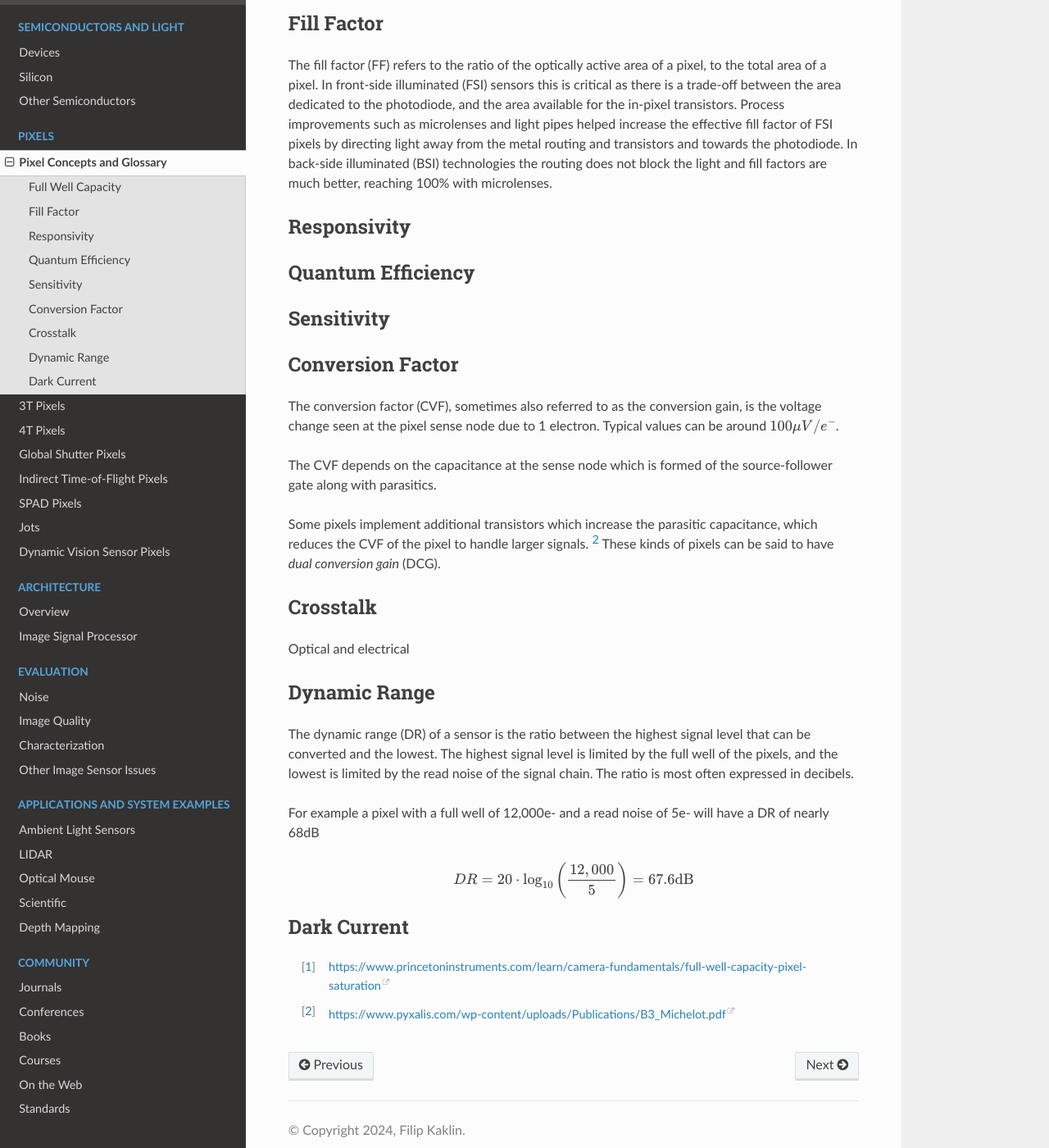
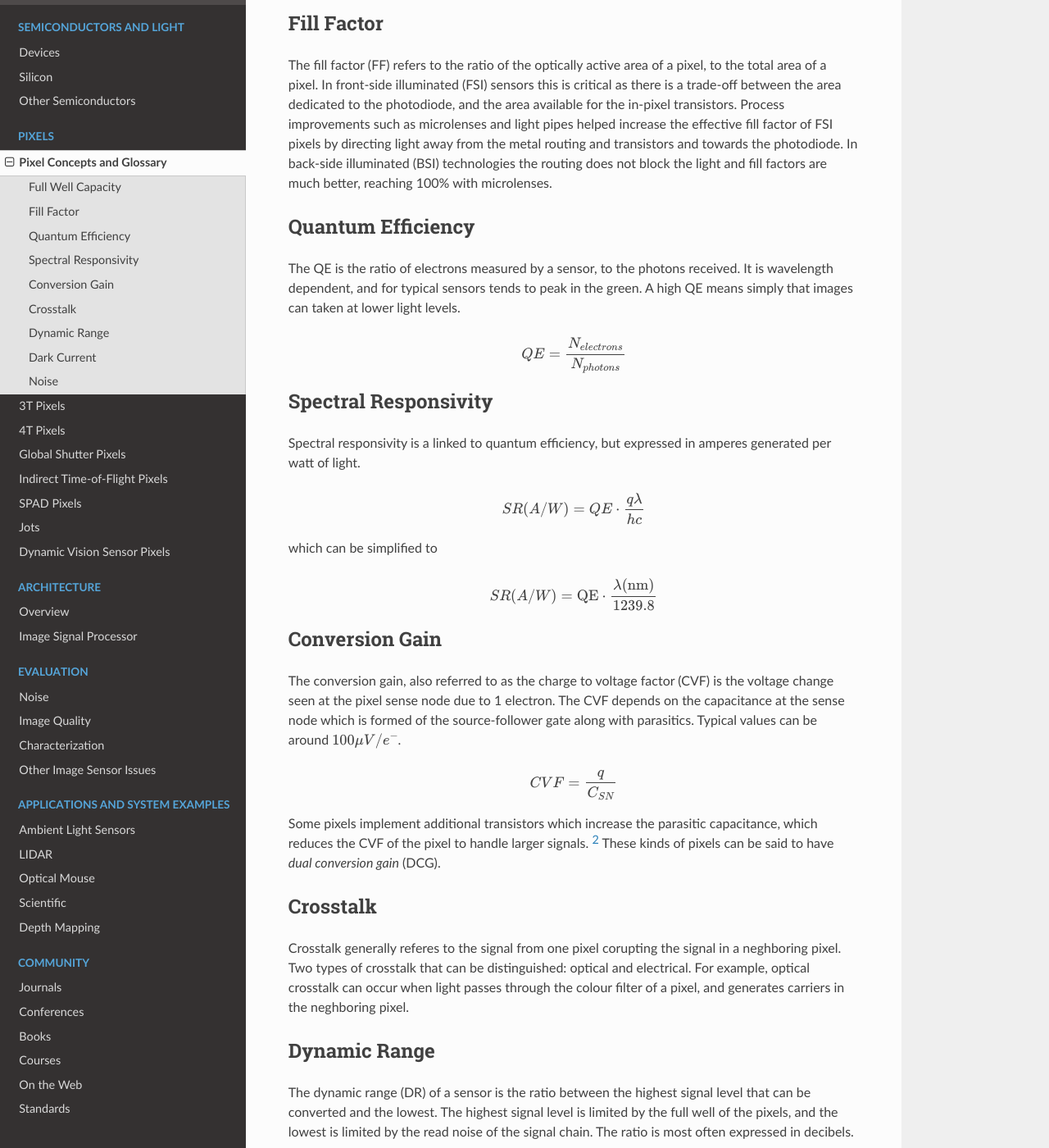
Before and after one commit to kaklin/digital-image-sensor-docs, a Sphinx documentation site: the page built from source/pixels/concepts.rst, in a window 1280 px wide and 1400 px high, scrolled down 300 px. Shown: the whole window at 82% size. Built offline with Sphinx 7.4.7 and the Read the Docs theme 2.0.0, drawn with Linux system fonts in a browser that asks for light colours; pages that are not in the unit, such as notebooks, are missing from menus; some of the changed text lies outside the part shown.

Commit message:
first draft in all sections

```diff
--- a/source/pixels/concepts.rst
+++ b/source/pixels/concepts.rst
@@ -13,41 +13,67 @@ Fill Factor
 
 The fill factor (FF) refers to the ratio of the optically active area of a pixel, to the total area of a pixel. In front-side illuminated (FSI) sensors this is critical as there is a trade-off between the area dedicated to the photodiode, and the area available for the in-pixel transistors. Process improvements such as microlenses and light pipes helped increase the effective fill factor of FSI pixels by directing light away from the metal routing and transistors and towards the photodiode. In back-side illuminated (BSI) technologies the routing does not block the light and fill factors are much better, reaching 100% with microlenses.
 
-Responsivity
-------------
 
 Quantum Efficiency
 ------------------
+The QE is the ratio of electrons measured by a sensor, to the photons received. It is wavelength dependent, and for typical sensors tends to peak in the green. A high QE means simply that images can taken at lower light levels.
 
-Sensitivity
------------
+.. math::
+	QE = \frac{N_{electrons}}{N_{photons}}
 
-Conversion Factor
------------------
+Spectral Responsivity
+---------------------
+Spectral responsivity is a linked to quantum efficiency, but expressed in amperes generated per watt of light.
 
-The conversion factor (CVF), sometimes also referred to as the conversion gain, is the voltage change seen at the pixel sense node due to 1 electron. Typical values can be around :math:`100\mu V / e^-`.
+.. math::
+	SR (A/W) = QE \cdot \frac{q\lambda}{hc}
 
-The CVF depends on the capacitance at the sense node which is formed of the source-follower gate along with parasitics.
+which can be simplified to
+
+.. math::
+	SR (A/W) = \text{QE} \cdot \frac{\lambda (\text{nm})}{1239.8}
+
+
+Conversion Gain
+---------------
+
+The conversion gain, also referred to as the charge to voltage factor (CVF) is the voltage change seen at the pixel sense node due to 1 electron.  The CVF depends on the capacitance at the sense node which is formed of the source-follower gate along with parasitics. Typical values can be around :math:`100\mu V / e^-`.
+
+.. math::
+	CVF = \frac{q}{C_{SN}}
 
 Some pixels implement additional transistors which increase the parasitic capacitance, which reduces the CVF of the pixel to handle larger signals. [#]_ These kinds of pixels can be said to have *dual conversion gain* (DCG).
 
+
 Crosstalk
 ---------
+Crosstalk generally referes to the signal from one pixel corupting the signal in a neghboring pixel. Two types of crosstalk that can be distinguished: optical and electrical. For example, optical crosstalk can occur when light passes through the colour filter of a pixel, and generates carriers in the neghboring pixel.
 
-Optical and electrical
 
 Dynamic Range
 -------------
-
 The dynamic range (DR) of a sensor is the ratio between the highest signal level that can be converted and the lowest. The highest signal level is limited by the full well of the pixels, and the lowest is limited by the read noise of the signal chain. The ratio is most often expressed in decibels.
 
 For example a pixel with a full well of 12,000e- and a read noise of 5e- will have a DR of nearly 68dB
 
 .. math::
-	DR = 20 \cdot \text{log}_{10}\left(\frac{12,000}{5}\right) = 67.6\text{dB}
+	\text{DR} = 20 \log_{10}\left(\frac{\text{FWC}}{\text{Read Noise}}\right)
+
+	= 20 \log_{10}\left(\frac{12,000}{5}\right) = 67.6\text{dB}
+
+An alternative unit of dynamic range used often in the context of conventional photography is *stops*. This uses a base-2 logarithm instead of base-10. To convert between the two use
+
+.. math::
+	\text{DR}[\text{stops}] \cdot 20 \log_{10}(2)= \text{DR}[\text{dB}]
 
 Dark Current
 ------------
+Dark current is the leakage current in the photodetector which occurs without illumination.
+
+Noise
+-----
+See the larger section on :ref:`noise <noise>`
+
 
 .. [#] https://www.princetoninstruments.com/learn/camera-fundamentals/full-well-capacity-pixel-saturation
 
```
